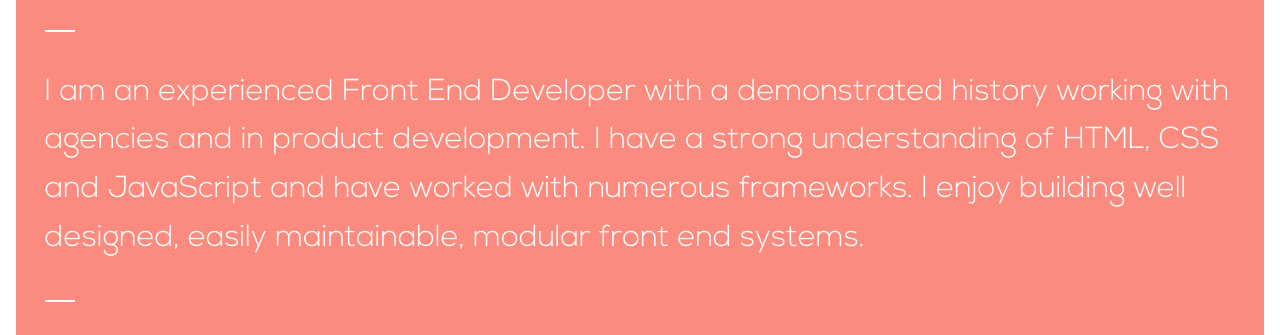
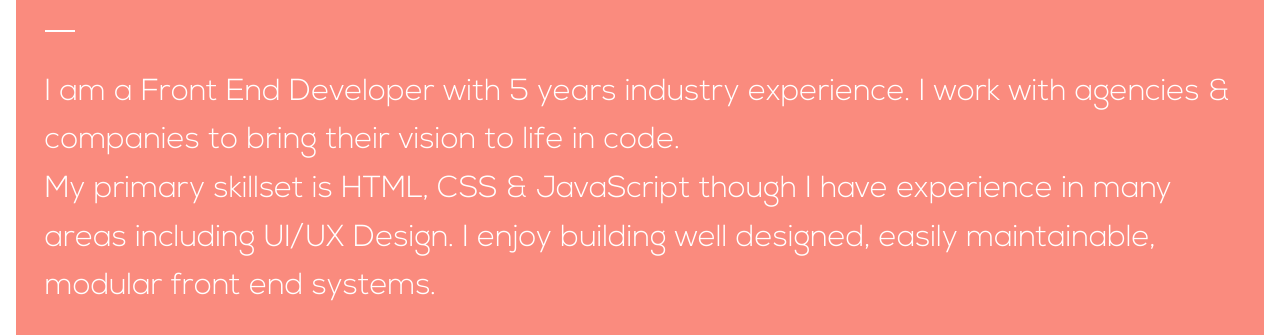
Before and after one commit to lauramccartney/portfolio, a website: page index.html in a window 1280 px wide. Shown: the part 267-602 px from the top of the page. Drawn offline with Linux system fonts and the light colour scheme.

Commit message:
Update text

```diff
--- a/index.html
+++ b/index.html
@@ -32,7 +32,11 @@
     <hr />
 
     <p>
-      I am an experienced Front End Developer with a demonstrated history working with agencies and in product development. I have a strong understanding of HTML, CSS and JavaScript and have worked with numerous frameworks. I enjoy building well designed, easily maintainable, modular front end systems.
+      I am a Front End Developer with 5 years industry experience. I work with agencies &amp; companies to bring their vision to life in code.
+    </p>
+
+    <p>
+      My primary skillset is HTML, CSS &amp; JavaScript though I have experience in many areas including UI/UX Design. I enjoy building well designed, easily maintainable, modular front end systems.
     </p>
 
     <hr />
@@ -64,7 +68,7 @@
     <hr />
 
     <p>
-      HTML / CSS / SASS / PostCss / JavaScript / Typescript / AngularJS / React / VueJS / D3 / Node / Firebase / Jasmine / Protractor / Jenkins / Gulp / Grunt / Bower / Git / Bash
+      HTML / CSS / SASS / JavaScript / Wordpress / Typescript / AngularJS / React / VueJS / D3 / Node / Firebase / Jasmine / Protractor / Jenkins / Gulp / Grunt / Bower / Git / Bash
     </p>
 
     <hr />
```
